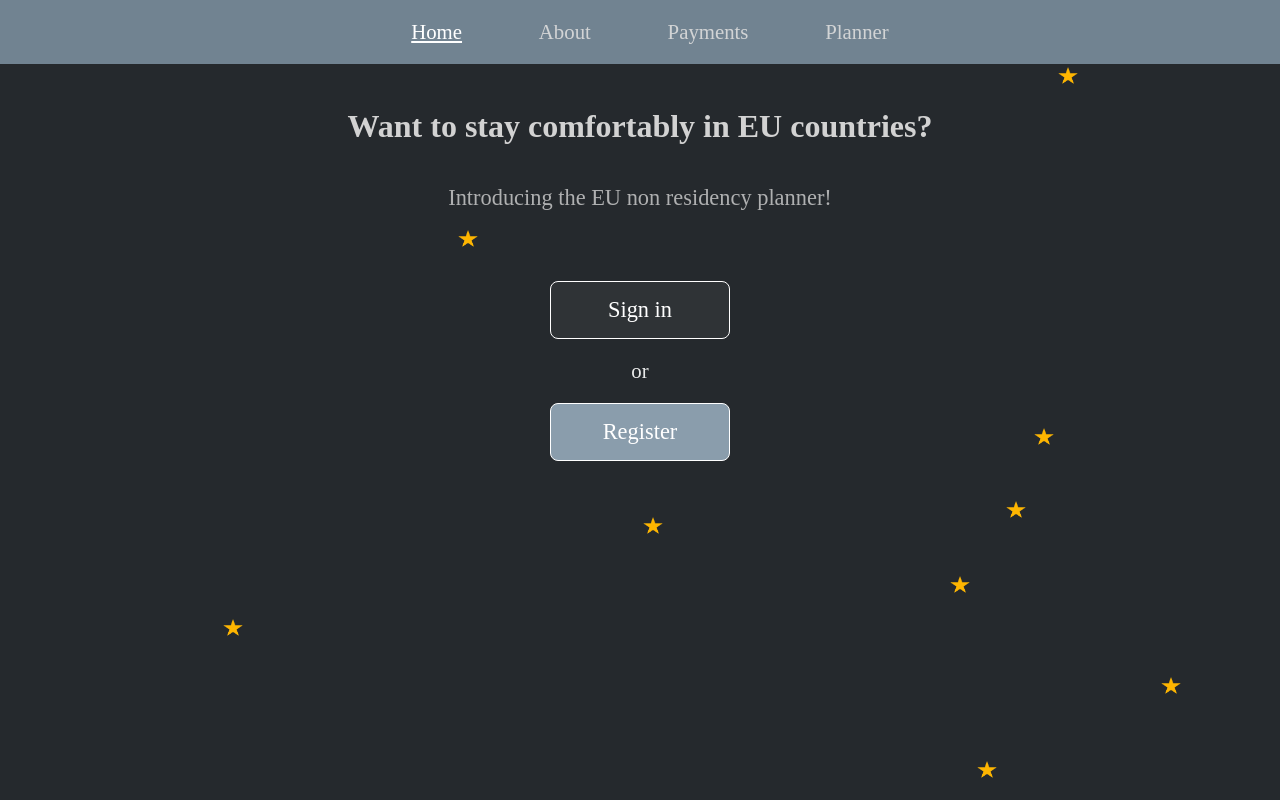
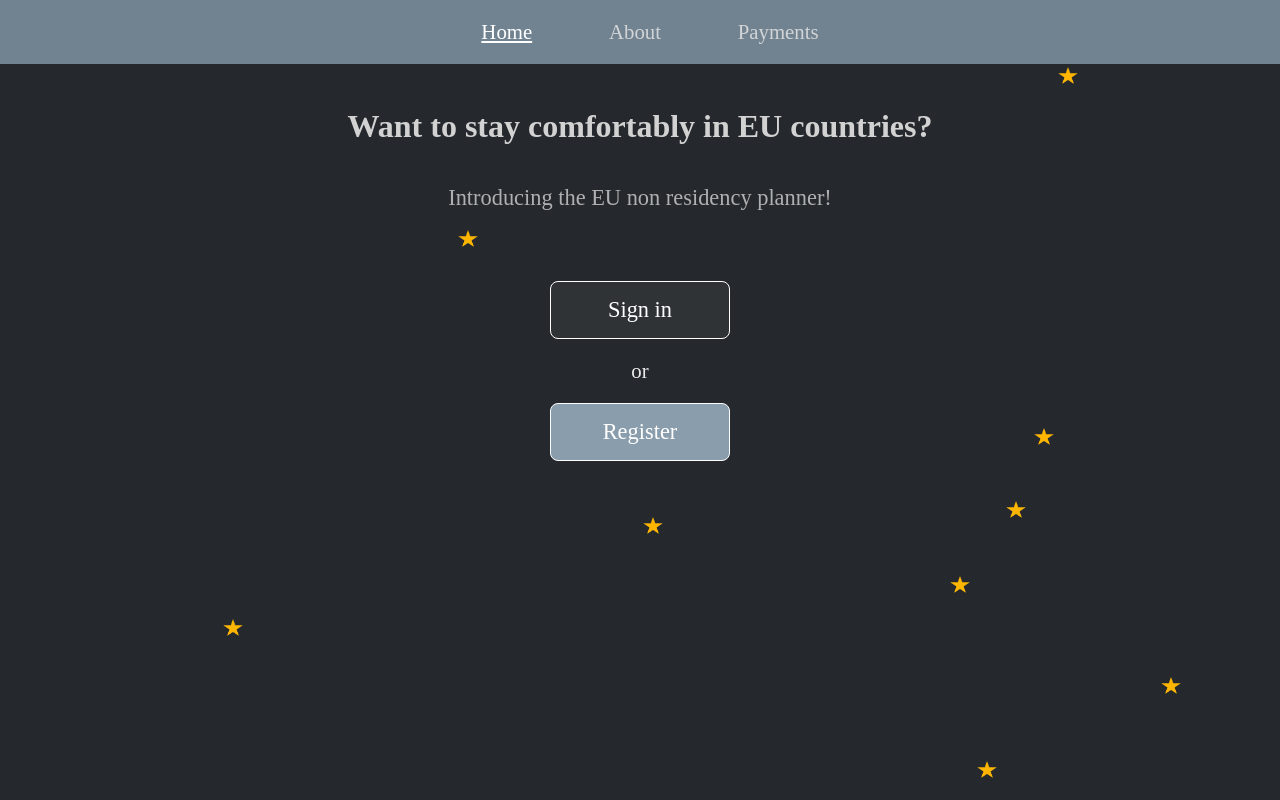
Before and after one commit to TechyTom7/day90, a React (Vite) app: page / in a window 1280 px wide. Built offline with nearby package versions, Linux system fonts and the light colour scheme; no server answers.

Commit message:
Enforced subscription

```diff
--- a/src/components/NavBar.jsx
+++ b/src/components/NavBar.jsx
@@ -22,7 +22,9 @@ export default function NavBar({ current }) {
                 <NavLink route='/' active={current === "home"}>Home</NavLink>
                 <NavLink route='/about' active={current === "about"}>About</NavLink>
                 <NavLink route='/payments' active={current === "payments"}>Payments</NavLink>
+                {user.subscribed ?
                 <NavLink route='/planner' active={current === "planner"}>Planner</NavLink>
+                : null}
                 {user.email ?
                 <NavLink route='/profile' active={current === "profile"}>Profile</NavLink>:
                 null}
```
